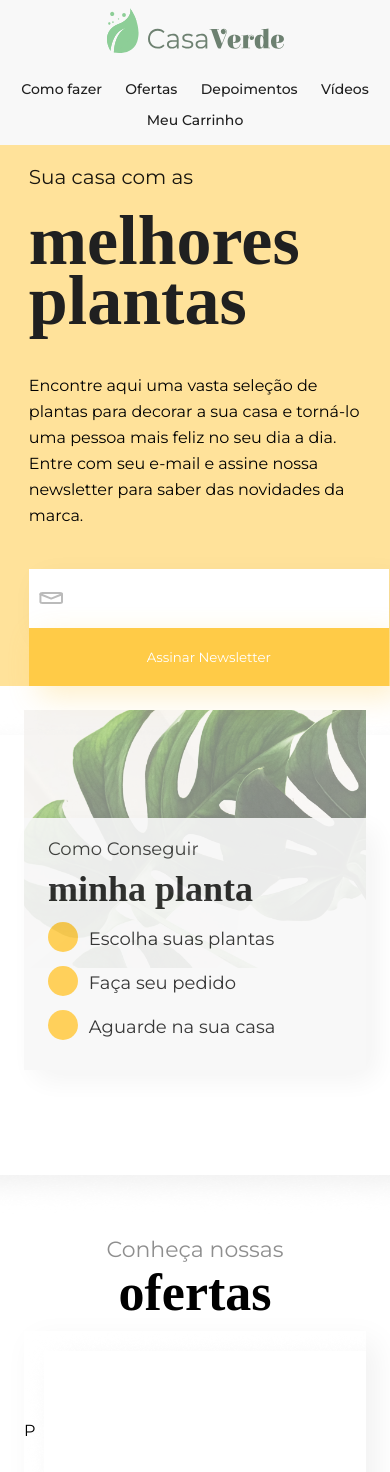
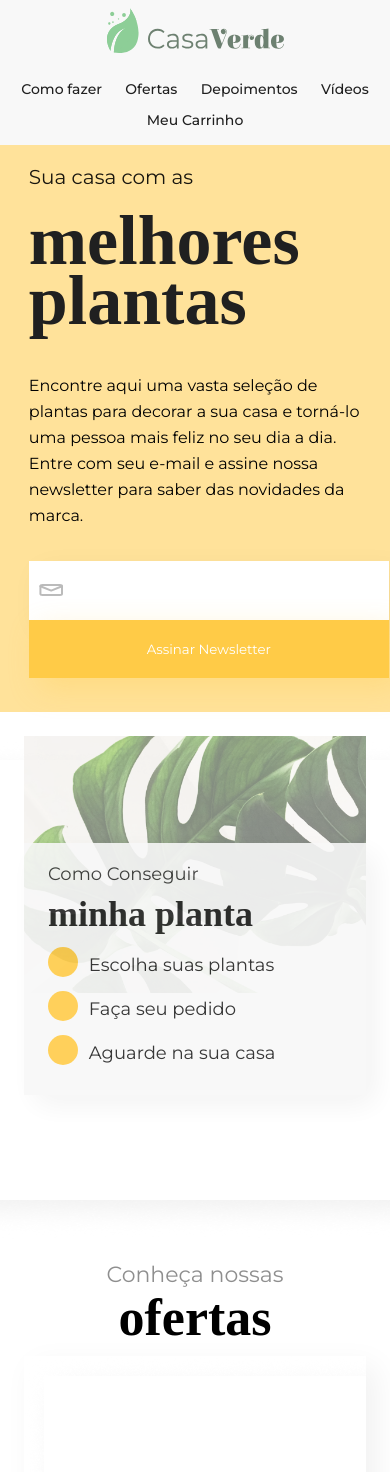
Before and after one commit to robs-am/Casa-Verde-React, a React (Vite) app: page / in a window 390 px wide. Shown: the top 1472 px of the page. Built offline with nearby package versions, Linux system fonts and the light colour scheme; a web font is replaced by a local one.

Commit message:
fix margin bottom newsletter mobile

```diff
--- a/src/components/Form/Form.jsx
+++ b/src/components/Form/Form.jsx
@@ -55,6 +55,7 @@ const StyleButton = styled.button`
   background: #ffcb47;
   box-shadow: 10px 10px 30px rgba(255, 203, 71, 0.3);
   padding: 1.6em;
+  margin-bottom: 2.5em;
   color: #ffffff;
   border: none;
   cursor: pointer;
--- a/src/components/Newsletter/index.jsx
+++ b/src/components/Newsletter/index.jsx
@@ -102,7 +102,7 @@ const Styleh1 = styled.h1`
 
 const Stylep2 = styled.p`
   font-size: 16px;
-  margin-bottom: 2.5em;
+  margin-bottom: 2em;
   line-height: 26px;
   text-align: left;
 
--- a/src/components/data/Products.jsx
+++ b/src/components/data/Products.jsx
@@ -2,7 +2,7 @@ import React from 'react'
 
 const Products = () => {
   return (
-    <div>P</div>
+    <div></div>
   )
 }
 
```
